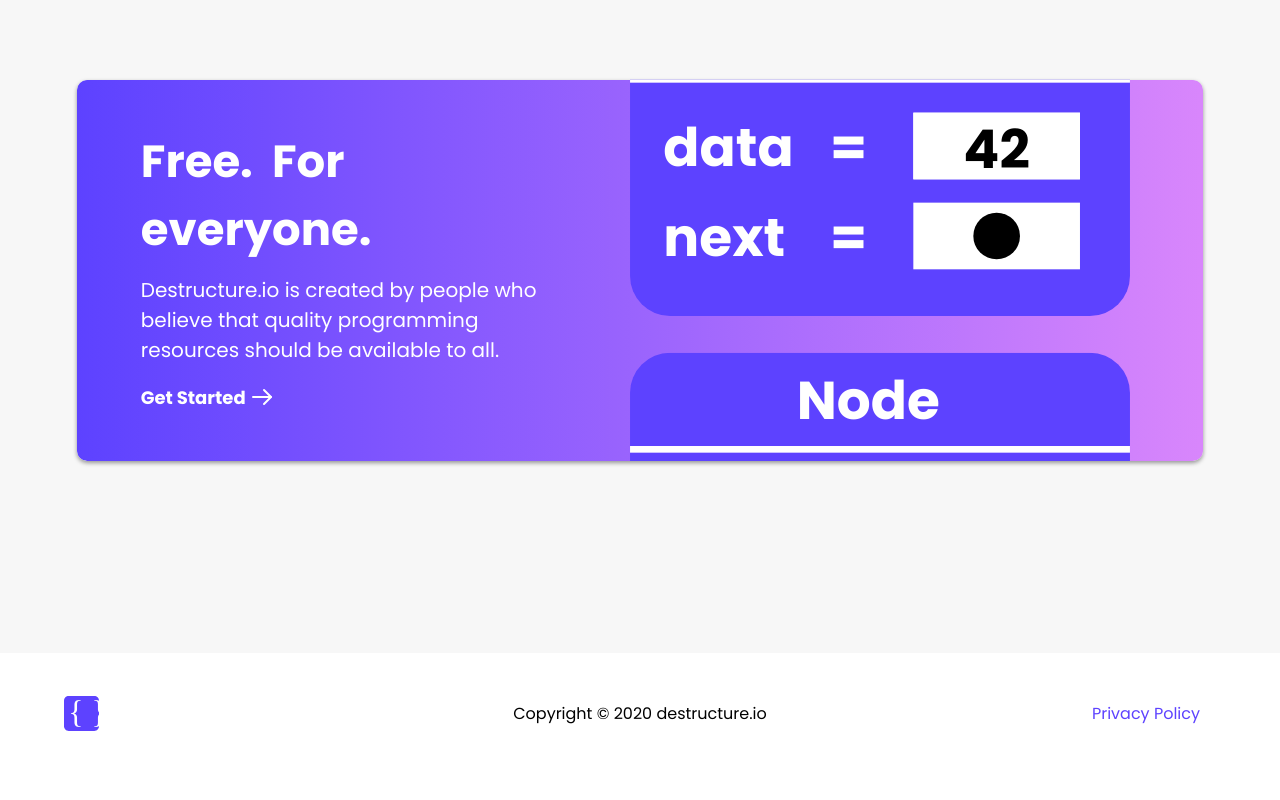
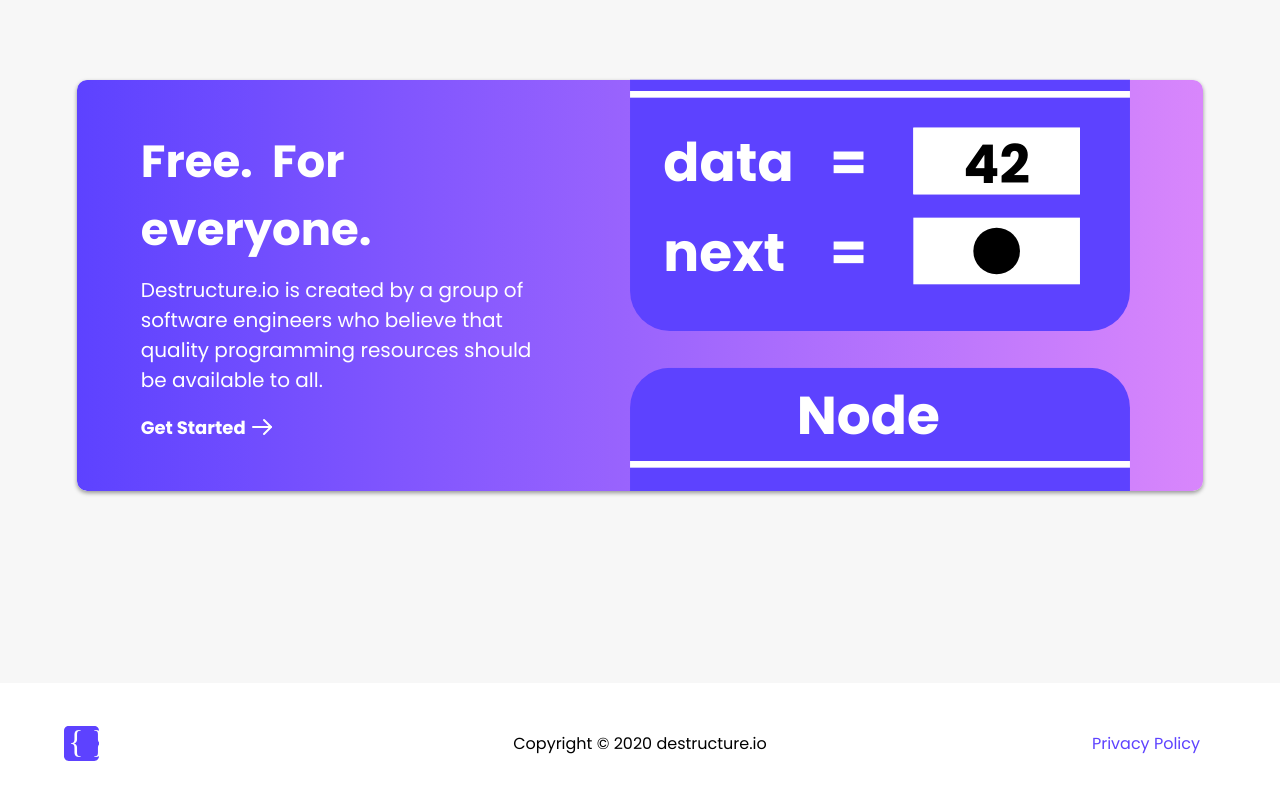
Before and after one commit to hawkticehurst/destructure-io, a React (Create React App) app: page / in a window 1280 px wide. Shown: the part 2581-3381 px from the top of the page. Before the commit the page ends 3355 px from the top, so only its background shows below. Built offline with nearby package versions, Linux system fonts and the light colour scheme; no server answers.

Commit message:
Add hover effect to hero down button and update free section a bit more

```diff
--- a/src/App.css
+++ b/src/App.css
@@ -295,6 +295,7 @@ button, input {
 
 .hero-circle:hover {
   cursor: pointer;
+  background-color: var(--hero-purple-highlighted);
 }
 
 /********* LINKED LIST ILLUSTRATION HOMEPAGE *********/
--- a/src/components/home/Free.js
+++ b/src/components/home/Free.js
@@ -19,11 +19,11 @@ function Free() {
       <div className="text-container">
         <h1>Free. &nbsp;For everyone.</h1>
         <p>
-          Destructure.io is created by people who believe that quality programming resources
+          Destructure.io is created by a group of software engineers who believe that quality programming resources
           should be available to all.
         </p>
-        <div onClick={getStarted} id="free-get-started-container">
-          <h2 className="bold">Get Started</h2>
+        <div id="free-get-started-container">
+          <h2 onClick={getStarted} className="bold">Get Started</h2>
           <img src={require('./images/arrow-right.svg')} alt="Arrow Right Icon" />
         </div>
       </div>
```
